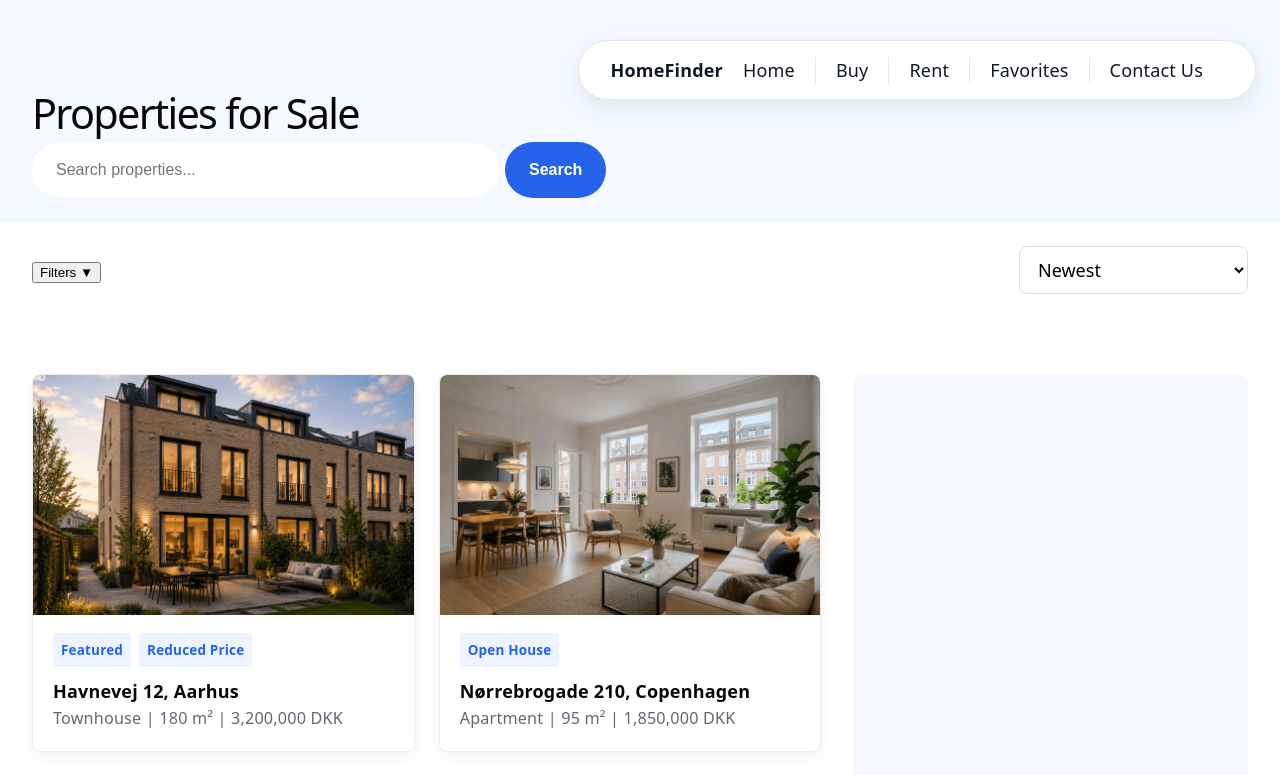
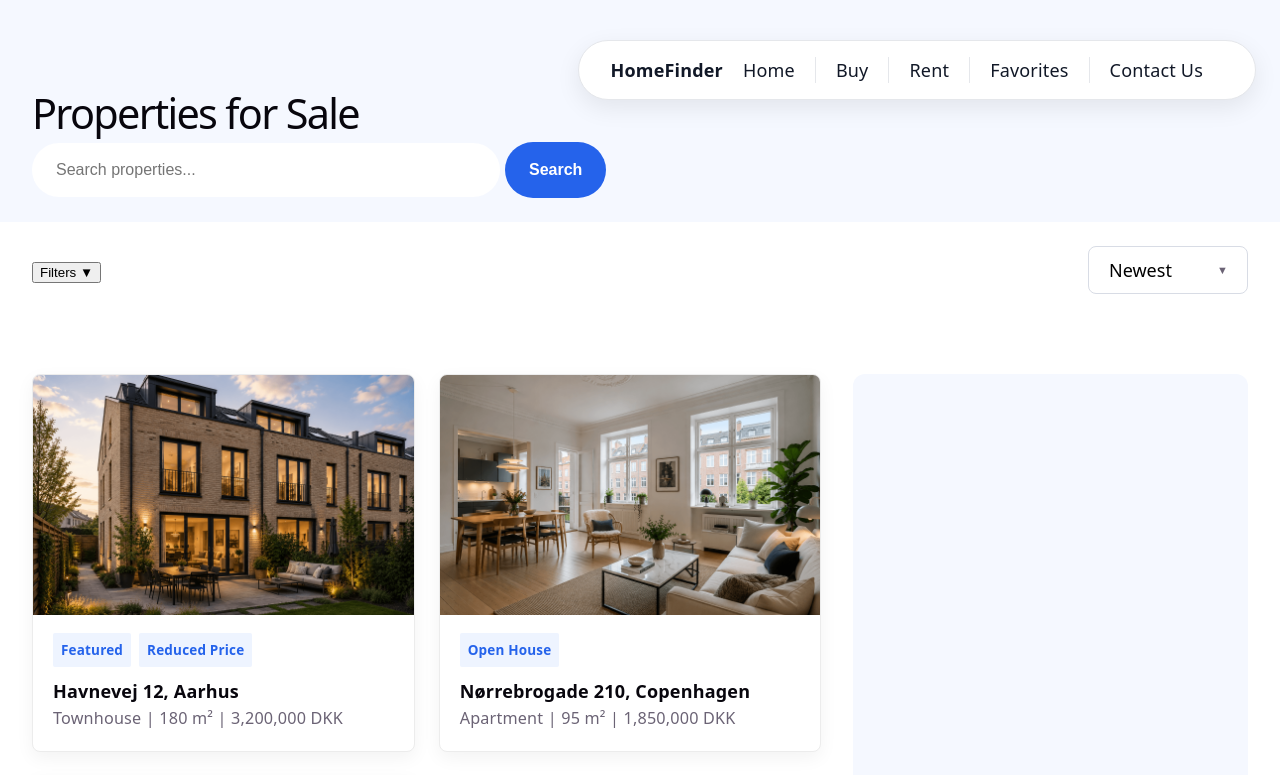
Before and after one commit to yasi-ayazi/home-finder, a React (Vite) app: page /buy in a window 1280 px wide. Shown: the top 775 px of the page. Built offline with nearby package versions, Linux system fonts and the light colour scheme.

Commit message:
Refactor PropertySort component to improve structure and styling

```diff
--- a/src/components/PropertySort/PropertySort.css
+++ b/src/components/PropertySort/PropertySort.css
@@ -1,8 +1,29 @@
+.property-sort-wrapper {
+    position: relative;
+    width: 160px;
+}
+
 .property-sort {
-    padding: 10px 40px 10px 14px;
+    width: 100%;
+    height: 48px;
+    padding: 0 40px 0 20px;
+
     border: 1px solid #d8dce5;
     border-radius: 8px;
     background: white;
     font: inherit;
     cursor: pointer;
+
+    appearance: none;
 }
+
+.property-sort__arrow {
+    position: absolute;
+    right: 20px;
+    top: 50%;
+    transform: translateY(-50%);
+    font-size: 11px;
+    font-weight: 400;
+
+    pointer-events: none;
+}
--- a/src/components/PropertySort/PropertySort.tsx
+++ b/src/components/PropertySort/PropertySort.tsx
@@ -10,6 +10,7 @@ function PropertySort({
   onSortChange,
 }: PropertySortProps) {
   return (
+    <div className="property-sort-wrapper">
       <select
         className="property-sort"
         value={sortBy}
@@ -19,6 +20,8 @@ function PropertySort({
         <option value="price-low">Price: Low to High</option>
         <option value="price-high">Price: High to Low</option>
       </select>
+      <span className="property-sort__arrow">▼</span>
+    </div>
   );
 }
 
```
Lines whose indentation alone changed are shown as unchanged.
